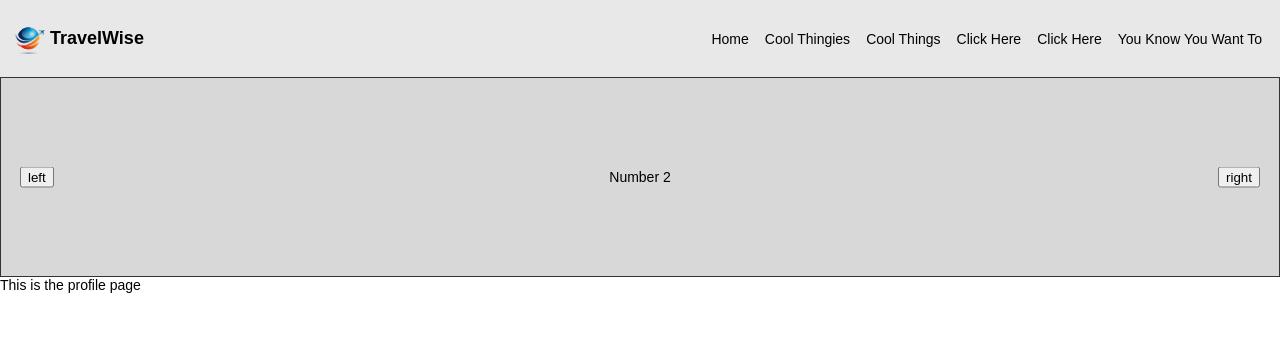
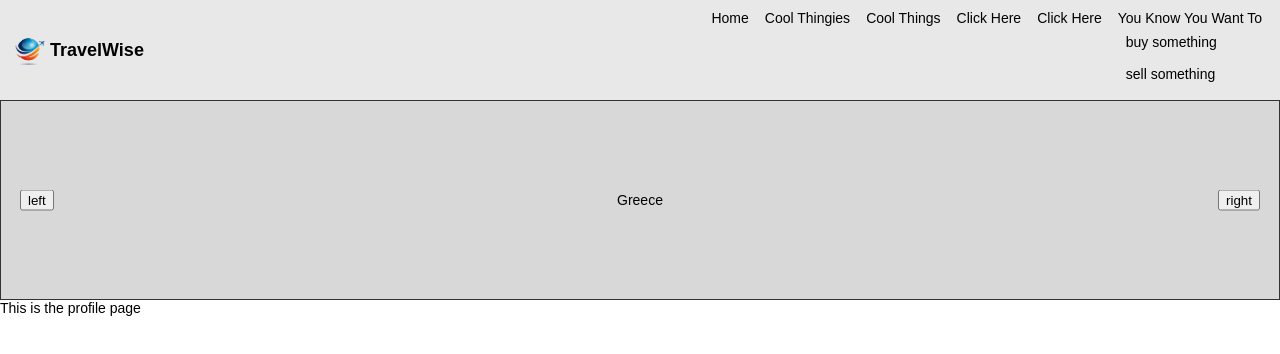
Before and after one commit to BarrelRider5/TravelTheWorld, a React (Create React App) app: page /profile in a window 1280 px wide. Shown: the top 354 px of the page. Built offline with nearby package versions, Linux system fonts and the light colour scheme; sample sign-in values are in the browser's storage.

Commit message:
what is happening

```diff
--- a/api/user_model.tsx
+++ b/api/user_model.tsx
@@ -2,10 +2,10 @@ const Pool = require('pg').Pool
 const bcrypt = require('bcrypt')
 
 const pool = new Pool({
-  user: 'jmulder5',
+  user: 'postgres',
   host: 'localhost',
   database: 'travel',
-  password: 'cougar92',
+  password: 'jello111',
   port: 5432
 })
 
--- a/src/App.tsx
+++ b/src/App.tsx
@@ -1,8 +1,8 @@
 import React from 'react'
 
-import Header from './components/Header'
+import { Header } from './components/Header'
 import { Home } from './pages/Home'
-import Profile from './pages/Profile'
+import { Profile } from './pages/Profile'
 
 import {
   BrowserRouter as Router,
--- /dev/null
+++ b/src/components/Carousel/CardData.tsx
@@ -0,0 +1,15 @@
+export const CardData = [
+  {
+    img: '',
+    text: 'Italy'
+  }, {
+    img: '',
+    text: 'Greece'
+  }, {
+    img: '',
+    text: 'Japan'
+  }, {
+    img: '',
+    text: 'China'
+  }
+]
--- a/src/components/Carousel/Carousel.tsx
+++ b/src/components/Carousel/Carousel.tsx
@@ -1,48 +1,69 @@
+//import { FontAwesomeIcon } from '@fortawesome/react-fontawesome'
+//import { fas-angle - left } from '@fortawesome/free-solid-svg-icons'
 import React, { useCallback, useState } from 'react'
 import styled from '@emotion/styled'
 
 import { Card } from './Card'
+import { CardData } from './CardData'
 
 export const Carousel = () => {
-  const [{ currentCard }, setCard] = useState({
-    currentCard: 1
+  const [{ isAnimating, sliderPosition, slides }, setCarousel] = useState({
+    isAnimating: false,
+    sliderPosition: -100,
+    slides: CardData
   })
 
+  const speed = .5
+
   const moveCarousel = useCallback(({ target: { name } }) => {
-    setCard((state) => {
-      let index = name === "left" ? Math.max(state.currentCard - 1, 0) : Math.min(state.currentCard + 1, 3)
+    if (isAnimating) return
 
-      return ({
-        ...state,
-        currentCard: index
-      })
-    })
-  }, [currentCard])
+    let index = name === 'left' ? -1 : 1
+    let sliderIncrement = name === 'left' ? 100 : -100
+
+    setCarousel(state => ({
+      ...state,
+      isAnimating: true,
+      sliderPosition: state.sliderPosition + sliderIncrement
+    }))
+    setTimeout(() => setCarousel(state => ({
+      ...state,
+      isAnimating: false,
+      sliderPosition: state.sliderPosition - sliderIncrement,
+      slides: state.slides.slice(index).concat(state.slides.slice(0, index))
+    })), speed * 1000)
+
+
+  }, [isAnimating, sliderPosition, slides])
 
   return (
     <Wrapper>
       <LeftButton name="left" onClick={moveCarousel}>left</LeftButton>
-      <InnerWrapper index={currentCard}>
-        <Card>Number 1</Card>
-        <Card>Number 2</Card>
-        <Card>Number 3</Card>
-        <Card>Number 4</Card>
+      <InnerWrapper position={sliderPosition} slideCount={slides.length} sliding={isAnimating} speed={speed}>
+        {
+          slides.map((card, index) => <Card key={index}>{card.text}</Card>)
+        }
       </InnerWrapper>
       <RightButton name="right" onClick={moveCarousel}>right</RightButton>
     </Wrapper>
   )
 }
+//<FontAwesomeIcon icon={fas fa-angle-left} />
+//<FontAwesomeIcon icon={fas fa-angle-right} />
 
-type Something = {
-  index: number
+type InnerProps = {
+  position: number
+  slideCount: number
+  sliding: boolean
+  speed: number
 }
 
-const InnerWrapper = styled.div<Something>`
+const InnerWrapper = styled.div<InnerProps>`
   display: flex;
-  left: ${props => props.index * -100}%;
+  left: ${(props) => props.position}%;
   position: relative;
-  transition: 0.3s ease all;
-  width: 400%;
+  transition: ${props => props.sliding ? `${props.speed}s ease all` : 'none'};
+  min-width: ${props => props.slideCount * 100}%;
 `
 
 const Wrapper = styled.div`
--- /dev/null
+++ b/src/components/Dropdown/Dropdown.tsx
@@ -0,0 +1,43 @@
+import React from 'react'
+import styled from '@emotion/styled'
+
+export const Dropdown = ({ expanded, choices }) => {
+
+  return (
+    <ListWrapper expanded={expanded}>
+      {
+        Object.keys(choices).map(key => (
+          <ListItem>
+            <a href={choices[key].link}>
+              {choices[key].text}
+            </a>
+          </ListItem>)
+        )
+      }
+    </ListWrapper>
+  )
+}
+
+interface ExpandedProps {
+  expanded: boolean
+}
+
+const ListItem = styled.li`
+  margin: 0;
+  padding: 8px;
+
+  a {
+    color: #000;
+    text-decoration: none;
+  }
+`
+
+const ListWrapper = styled.ul<ExpandedProps>`
+  display: flex;
+  flex-direction: column;
+  list-style: none;
+  margin: 0;
+  max-height: ${props => props.expanded ? 'unset' : 0};
+  padding: 0;
+  transition: .3s ease all;
+`
--- a/src/components/Header.tsx
+++ b/src/components/Header.tsx
@@ -1,24 +1,42 @@
 import React from 'react'
 import styled from '@emotion/styled'
 
-export default () => (
-  <Header>
+import { Dropdown } from './Dropdown/Dropdown'
+
+const choices = {
+  'buy': {
+    link: 'google.com',
+    text: 'buy something'
+  },
+  'sell': {
+    link: 'amazon.com',
+    text: 'sell something'
+  }
+}
+
+export const Header = () => (
+  <StyledHeader>
     <Left>
       <Logo src="resources/img/logo.png" />
       <Name>TravelWise</Name>
     </Left>
     <List>
-      <li>Home</li>
-      <li>Cool Thingies</li>
-      <li>Cool Things</li>
-      <li>Click Here</li>
-      <li>Click Here</li>
-      <li>You Know You Want To</li>
+      <ListItem>Home</ListItem>
+      <ListItem>Cool Thingies</ListItem>
+      <ListItem>Cool Things</ListItem>
+      <ListItem>Click Here</ListItem>
+      <ListItem>Click Here</ListItem>
+      <ListItem>
+        You Know You Want To
+        <Dropdown expanded={true} choices={choices} />
+      </ListItem>
     </List>
-  </Header>
+  </StyledHeader>
 )
 
-const Header = styled.header`
+// When we hover over an li, make expanded true in that li's dropdown, else make it false
+
+const StyledHeader = styled.header`
   align-items: center;
   background: #e8e8e8;
   display: flex;
@@ -38,14 +56,14 @@ const List = styled.ul`
   padding: 0;
   margin: 0;
   transition: 0.3s ease all;
+`
 
-  li {
-    cursor: pointer;
-    margin: 0 8px;
+const ListItem = styled.li`
+  cursor: pointer;
+  margin: 0 8px;
 
-    &:hover {
-      transform: scale(1.05);
-    }
+  &:hover {
+    transform: scale(1.05);
   }
 `
 
--- a/src/pages/Profile.tsx
+++ b/src/pages/Profile.tsx
@@ -1,7 +1,7 @@
 import React from 'react'
 import { Carousel } from '../components/Carousel/Carousel'
 
-export default () => (
+export const Profile = () => (
   <div>
     <Carousel />
     <div>This is the profile page</div>
```
Also changed, not shown: 1 other file (tests, documents, lock files or other folders).
